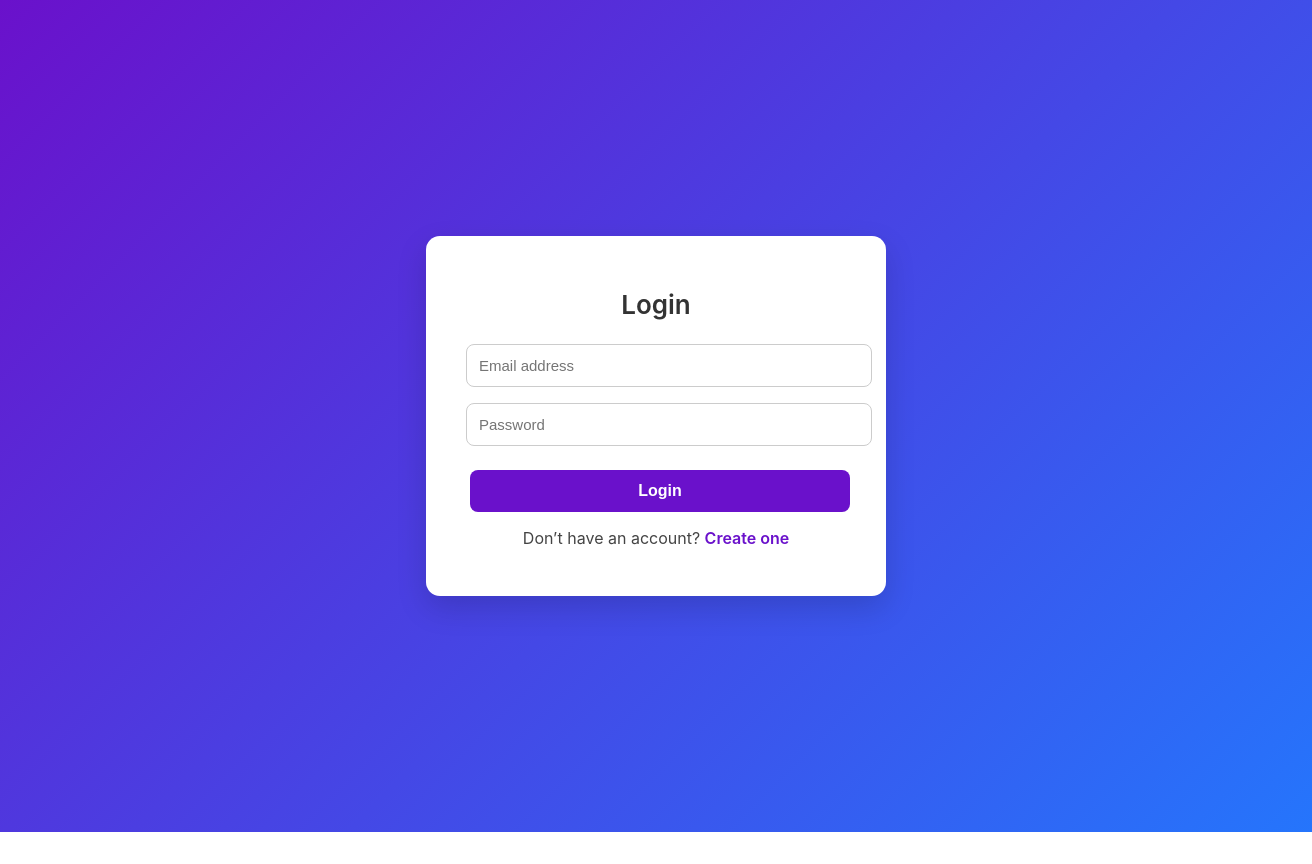
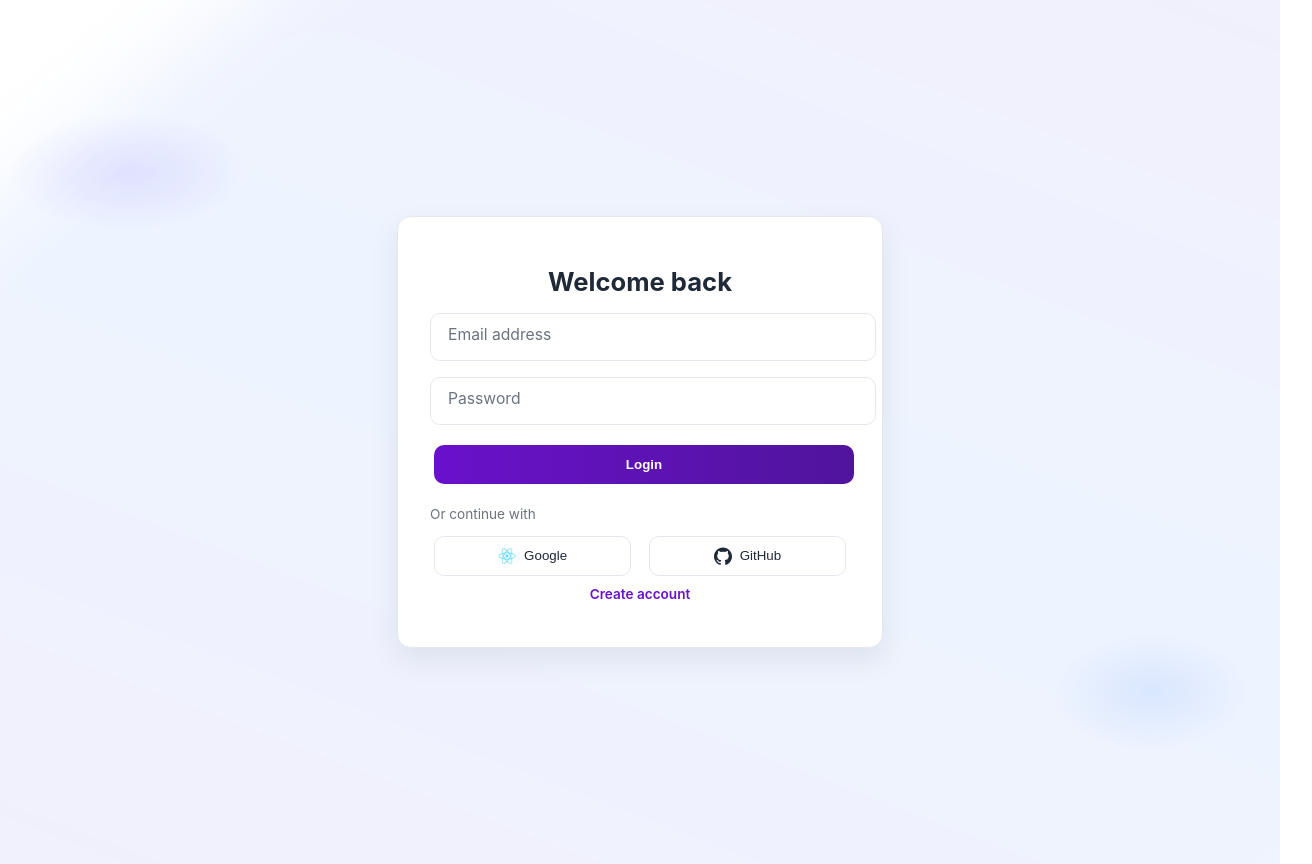
Before and after one commit to srikantapanigrahy/product-inventory-app, a React (Create React App) app in the folder product-inventory-frontend/: page /login in a window 1280 px wide. Shown: the whole page, 1312 px wide, since content can reach past the window. Before the commit the page ends 832 px from the top, so only its background shows below. Built offline with nearby package versions, Linux system fonts and the light colour scheme; no server answers.

Commit message:
add sign up mi

```diff
--- /dev/null
+++ b/product-inventory-frontend/src/context/ThemeContext.jsx
@@ -0,0 +1,20 @@
+import React, { createContext, useState, useEffect, useContext } from "react";
+
+const ThemeContext = createContext();
+
+export const ThemeProvider = ({ children }) => {
+  const [theme, setTheme] = useState(() => {
+    try { return localStorage.getItem("theme") || "light" } catch(e){ return "light" }
+  });
+
+  useEffect(() => {
+    document.documentElement.setAttribute("data-theme", theme === "dark" ? "dark" : "light");
+    try { localStorage.setItem("theme", theme) } catch(e){}
+  }, [theme]);
+
+  const toggle = () => setTheme(t => t === "dark" ? "light" : "dark");
+
+  return <ThemeContext.Provider value={{ theme, toggle }}>{children}</ThemeContext.Provider>;
+};
+
+export const useTheme = () => useContext(ThemeContext);
--- a/product-inventory-frontend/src/pages/Login.jsx
+++ b/product-inventory-frontend/src/pages/Login.jsx
@@ -2,11 +2,13 @@ import React, { useState } from "react";
 import api from "../api/axiosConfig";
 import { useAuth } from "../context/AuthContext";
 import { useNavigate } from "react-router-dom";
-import "../styles/auth.css";
+import "../styles/theme.css";
+import { useTheme } from "../context/ThemeContext";
 
 export default function Login() {
   const { login } = useAuth();
-  const navigate = useNavigate();
+  const nav = useNavigate();
+  const { theme } = useTheme();
   const [form, setForm] = useState({ email: "", password: "" });
 
   const handleSubmit = async (e) => {
@@ -14,48 +16,73 @@ export default function Login() {
     try {
       const res = await api.post("/auth/login", form);
       login({ token: res.data.token });
-      navigate("/dashboard");
+      nav("/dashboard");
     } catch (err) {
       alert("Invalid credentials");
     }
   };
 
+  // social stubs
+  const socialLogin = (provider) => {
+    // stub - replace with real oauth flow
+    alert(`Social login: ${provider} (stub)`);
+  };
+
   return (
-    <div className="auth-container">
-      <div className="auth-card">
-        <h2 className="auth-title">Login</h2>
+    <div className="app-bg">
+      <div className="auth-card" role="main" aria-labelledby="login-title">
+        <h1 id="login-title" className="auth-title">Welcome back</h1>
 
-        <form onSubmit={handleSubmit}>
+        <form onSubmit={handleSubmit} aria-label="Login form">
+          <div className="field">
             <input
-            className="auth-input"
+              data-testid="login-email"
+              className="input"
               type="email"
-            placeholder="Email address"
+              placeholder=" "
               value={form.email}
-            onChange={(e) =>
-              setForm({ ...form, email: e.target.value })
-            }
+              onChange={(e)=>setForm({...form,email:e.target.value})}
               required
             />
+            <label className="label">Email address</label>
+          </div>
 
+          <div className="field">
             <input
-            className="auth-input"
+              data-testid="login-password"
+              className="input"
               type="password"
-            placeholder="Password"
+              placeholder=" "
               value={form.password}
-            onChange={(e) =>
-              setForm({ ...form, password: e.target.value })
-            }
+              onChange={(e)=>setForm({...form,password:e.target.value})}
               required
             />
+            <label className="label">Password</label>
+          </div>
 
-          <button className="auth-button" type="submit">
+          <button data-testid="login-button" className="auth-button" type="submit">
             Login
           </button>
         </form>
 
-        <p className="auth-switch">
-          Don’t have an account?{" "}
-          <span onClick={() => navigate("/signup")}>Create one</span>
+        <div className="row">
+          <div className="small">Or continue with</div>
+          <div style={{width:8}} />
+        </div>
+
+        <div className="socials" role="list">
+          <button className="social-btn social-google" onClick={()=>socialLogin("google")} aria-label="Sign in with Google">
+            <img src="/logo192.png" alt="" style={{width:18,height:18}}/>
+            <span>Google</span>
+          </button>
+          <button className="social-btn social-github" onClick={()=>socialLogin("github")} aria-label="Sign in with GitHub">
+            <svg width="18" height="18" viewBox="0 0 24 24" fill="currentColor"><path d="M12 .5C5.38.5 0 5.88 0 12.5c0 5.28 3.438 9.748 8.205 11.327.6.112.82-.258.82-.577 0-.285-.01-1.04-.015-2.04-3.338.726-4.042-1.617-4.042-1.617-.546-1.387-1.333-1.756-1.333-1.756-1.09-.746.082-.73.082-.73 1.205.085 1.84 1.237 1.84 1.237 1.07 1.835 2.805 1.305 3.49.997.107-.775.418-1.305.76-1.605-2.665-.304-5.467-1.332-5.467-5.93 0-1.31.468-2.382 1.235-3.222-.124-.303-.535-1.523.117-3.176 0 0 1.008-.322 3.3 1.23a11.52 11.52 0 0 1 3.003-.404c1.02.005 2.047.137 3.003.403 2.29-1.553 3.297-1.23 3.297-1.23.654 1.653.243 2.873.12 3.176.77.84 1.23 1.913 1.23 3.222 0 4.61-2.807 5.624-5.48 5.92.43.372.813 1.103.813 2.222 0 1.605-.015 2.898-.015 3.293 0 .322.216.694.825.576C20.565 22.246 24 17.78 24 12.5 24 5.88 18.62.5 12 .5z"/></svg>
+            <span>GitHub</span>
+          </button>
+        </div>
+
+        <p className="small">
+          <span className="link" onClick={()=>nav("/signup")}>Create account</span>
         </p>
       </div>
     </div>
--- a/product-inventory-frontend/src/pages/Signup.jsx
+++ b/product-inventory-frontend/src/pages/Signup.jsx
@@ -1,74 +1,54 @@
 import React, { useState } from "react";
 import api from "../api/axiosConfig";
 import { useNavigate } from "react-router-dom";
-import "../styles/auth.css";
+import "../styles/theme.css";
 
-export default function Signup() {
-  const navigate = useNavigate();
-  const [form, setForm] = useState({
-    name: "",
-    email: "",
-    password: "",
-  });
+export default function Signup(){
+  const nav = useNavigate();
+  const [form, setForm] = useState({ name:"", email:"", password:"" });
 
   const handleSubmit = async (e) => {
     e.preventDefault();
-    try {
+    try{
       await api.post("/auth/signup", form);
-      alert("Account created successfully!");
-      navigate("/login");
-    } catch (err) {
-      alert("Signup failed");
+      alert("Account created — login now");
+      nav("/login");
+    }catch(e){
+      alert("Failed to create account");
     }
   };
 
   return (
-    <div className="auth-container">
+    <div className="app-bg">
       <div className="auth-card">
-        <h2 className="auth-title">Create Account</h2>
+        <h1 className="auth-title">Create account</h1>
 
         <form onSubmit={handleSubmit}>
-          <input
-            className="auth-input"
-            type="text"
-            placeholder="Full Name"
-            value={form.name}
-            onChange={(e) =>
-              setForm({ ...form, name: e.target.value })
-            }
-            required
-          />
+          <div className="field">
+            <input className="input" placeholder=" " value={form.name} onChange={e=>setForm({...form,name:e.target.value})} required />
+            <label className="label">Full name</label>
+          </div>
 
-          <input
-            className="auth-input"
-            type="email"
-            placeholder="Email"
-            value={form.email}
-            onChange={(e) =>
-              setForm({ ...form, email: e.target.value })
-            }
-            required
-          />
+          <div className="field">
+            <input className="input" placeholder=" " type="email" value={form.email} onChange={e=>setForm({...form,email:e.target.value})} required />
+            <label className="label">Email</label>
+          </div>
 
-          <input
-            className="auth-input"
-            type="password"
-            placeholder="Password"
-            value={form.password}
-            onChange={(e) =>
-              setForm({ ...form, password: e.target.value })
-            }
-            required
-          />
+          <div className="field">
+            <input className="input" placeholder=" " type="password" value={form.password} onChange={e=>setForm({...form,password:e.target.value})} required />
+            <label className="label">Password</label>
+          </div>
 
-          <button className="auth-button" type="submit">
-            Sign Up
-          </button>
+          <button className="auth-button" type="submit">Sign up</button>
         </form>
 
-        <p className="auth-switch">
-          Already have an account?{" "}
-          <span onClick={() => navigate("/login")}>Login</span>
+        <div className="socials">
+          <button className="social-btn social-google" onClick={()=>alert("Google signup (stub)")}>Google</button>
+          <button className="social-btn social-github" onClick={()=>alert("GitHub signup (stub)")}>GitHub</button>
+        </div>
+
+        <p className="small">
+          Already have an account? <span className="link" onClick={()=>nav("/login")}>Sign in</span>
         </p>
       </div>
     </div>
--- /dev/null
+++ b/product-inventory-frontend/src/styles/theme.css
@@ -0,0 +1,197 @@
+:root {
+  --bg-1: #ffffff;
+  --bg-2: #f7f7fb;
+  --card-bg: #ffffff;
+  --text: #1f2937;
+  --muted: #6b7280;
+  --accent: #6a11cb;
+  --accent-600: #50149c;
+  --success: #10b981;
+  --danger: #ef4444;
+  --glass: rgba(255,255,255,0.6);
+  --input-border: #e6e7ee;
+  --shadow: 0 12px 30px rgba(16,24,40,0.08);
+}
+
+/* Dark theme variables */
+[data-theme="dark"]{
+  --bg-1: #0b1220;
+  --bg-2: #071026;
+  --card-bg: rgba(10,14,20,0.72);
+  --text: #e6eef8;
+  --muted: #9aa7b9;
+  --accent: #7c5cff;
+  --accent-600: #5b3bd6;
+  --success: #34d399;
+  --danger: #fb7185;
+  --glass: rgba(255,255,255,0.04);
+  --input-border: rgba(255,255,255,0.06);
+  --shadow: 0 10px 26px rgba(2,6,23,0.6);
+}
+
+/* Page background + animated gradient */
+.app-bg {
+  min-height: 100vh;
+  display:flex;
+  align-items:center;
+  justify-content:center;
+  padding: 2rem;
+  background: linear-gradient(120deg, rgba(255,255,255,0.02), rgba(255,255,255,0)),
+              radial-gradient(600px 300px at 10% 20%, rgba(122,85,255,0.12), transparent 20%),
+              radial-gradient(500px 300px at 90% 80%, rgba(37,117,252,0.10), transparent 20%);
+  transition: background 0.3s ease;
+  position: relative;
+  overflow: hidden;
+}
+
+/* animated moving gradient layer */
+.app-bg::before{
+  content:"";
+  position:absolute;
+  inset:-30%;
+  background: linear-gradient(60deg, rgba(106,17,203,0.08), rgba(37,117,252,0.08), rgba(106,17,203,0.08));
+  transform: rotate(0deg);
+  animation: floatBg 14s linear infinite;
+  filter: blur(40px);
+  z-index: 0;
+  pointer-events:none;
+  opacity: 1;
+}
+@keyframes floatBg {
+  0% { transform: translate3d(-10%, -5%,0) rotate(0deg) }
+  50% { transform: translate3d(10%, 5%,0) rotate(180deg) }
+  100% { transform: translate3d(-10%, -5%,0) rotate(360deg) }
+}
+
+/* Card */
+.auth-card {
+  position: relative;
+  z-index: 2;
+  width: 100%;
+  max-width: 420px;
+  background: var(--card-bg);
+  border-radius: 14px;
+  padding: 2rem;
+  box-shadow: var(--shadow);
+  border: 1px solid var(--input-border);
+  backdrop-filter: blur(6px);
+  transition: background 0.25s ease, color 0.25s ease;
+}
+
+/* Title */
+.auth-title {
+  font-size: 1.6rem;
+  font-weight: 700;
+  color: var(--text);
+  margin-bottom: 0.75rem;
+  text-align:center;
+}
+
+/* Floating label container */
+.field {
+  position: relative;
+  margin-top: 1rem;
+}
+
+.input {
+  width: 100%;
+  padding: 14px 12px 14px 12px;
+  border-radius: 10px;
+  border: 1px solid var(--input-border);
+  background: transparent;
+  color: var(--text);
+  outline: none;
+  font-size: 0.98rem;
+  transition: border-color .18s ease, box-shadow .18s ease;
+}
+
+.input:focus {
+  border-color: var(--accent);
+  box-shadow: 0 6px 20px rgba(99,72,195,0.12);
+}
+
+/* floating label */
+.label {
+  position: absolute;
+  left: 12px;
+  top: 12px;
+  font-size: 0.98rem;
+  color: var(--muted);
+  pointer-events: none;
+  transform-origin: left top;
+  transition: transform .14s ease, top .14s ease, font-size .14s ease, color .14s ease;
+  background: transparent;
+  padding: 0 6px;
+}
+
+/* when input has value or focus */
+.input:focus + .label,
+.input:not(:placeholder-shown) + .label {
+  transform: translateY(-10px) scale(0.85);
+  top: 6px;
+  color: var(--accent);
+  background: transparent;
+}
+
+/* buttons */
+.auth-button {
+  margin-top: 1.25rem;
+  width: 100%;
+  padding: 12px;
+  border-radius: 10px;
+  border: none;
+  background: linear-gradient(90deg, var(--accent), var(--accent-600));
+  color: #fff;
+  font-weight: 700;
+  cursor: pointer;
+  transition: transform .12s ease, box-shadow .12s ease;
+}
+.auth-button:hover { transform: translateY(-2px); box-shadow: 0 10px 30px rgba(99,72,195,0.16) }
+
+/* small link row */
+.row {
+  display:flex;
+  justify-content:space-between;
+  align-items:center;
+  margin-top: 0.75rem;
+  gap: 0.5rem;
+}
+
+.link {
+  color: var(--accent);
+  cursor: pointer;
+  font-weight: 600;
+}
+
+/* social login */
+.socials {
+  display:flex;
+  gap: 0.6rem;
+  margin-top: 0.9rem;
+}
+.social-btn {
+  flex: 1;
+  padding: 10px;
+  border-radius: 10px;
+  border: 1px solid var(--input-border);
+  background: transparent;
+  display:flex;
+  align-items:center;
+  justify-content:center;
+  gap:8px;
+  cursor:pointer;
+  color: var(--text);
+}
+.social-btn:hover { box-shadow: 0 8px 18px rgba(2,6,23,0.06) }
+
+/* google / github brand */
+.social-google { background: white; }
+.social-github { background: transparent; }
+
+/* helper */
+.small { font-size:0.85rem; color:var(--muted); margin-top:0.6rem; text-align:center }
+
+/* responsive */
+@media (max-width:520px){
+  .auth-card { padding: 1.4rem; max-width: 92%; }
+}
```
Also changed, not shown: product-inventory-frontend/src/components/Navbar.jsx (+10 -0 lines), product-inventory-frontend/src/index.js (+5 -4 lines). Lines whose indentation alone changed are shown as unchanged.
